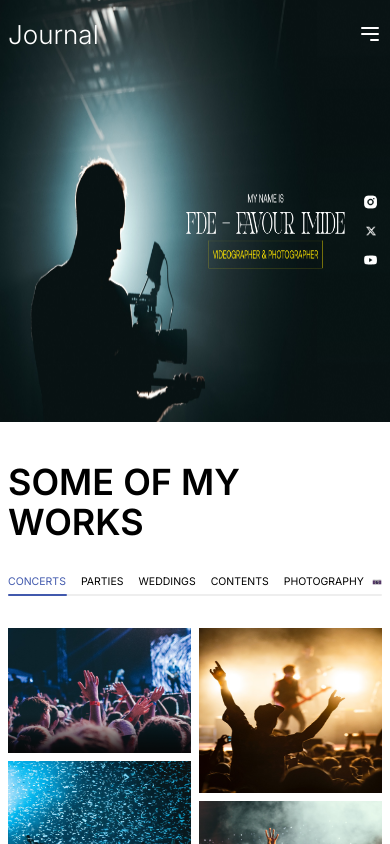
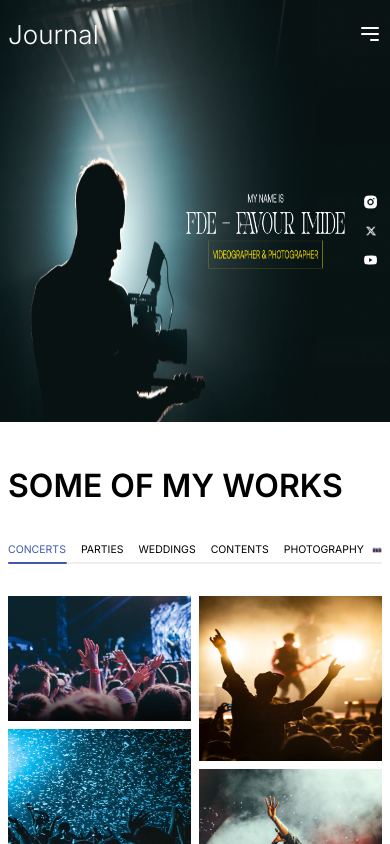
Before and after one commit to nathscode/whoisfde, a Next.js app: page / in a window 390 px wide. Shown: the top 844 px of the page. Built offline with nearby package versions, Linux system fonts and the light colour scheme.

Commit message:
adjusted work text

```diff
--- a/components/works/works.tsx
+++ b/components/works/works.tsx
@@ -5,7 +5,7 @@ export default function Works() {
   return (
     <div className="px-2 min-[1200px]:px-[100px] min-[1400px]:px-[296px]">
       <div>
-        <div className="text-4xl font-semibold">SOME OF MY WORKS</div>
+        <div className="text-[32px] sm:text-4xl font-semibold">SOME OF MY WORKS</div>
         <div className="my-8 text-[10.5px] min-[400]:text-[14px] sm:text-[17px] md:text-[20px]">
           <TabController
             elementsStyle="flex justify-between items-center mb-1"
```
